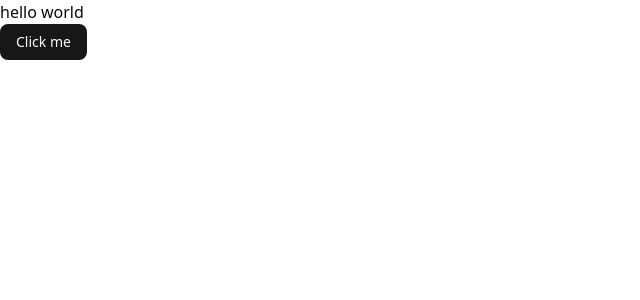
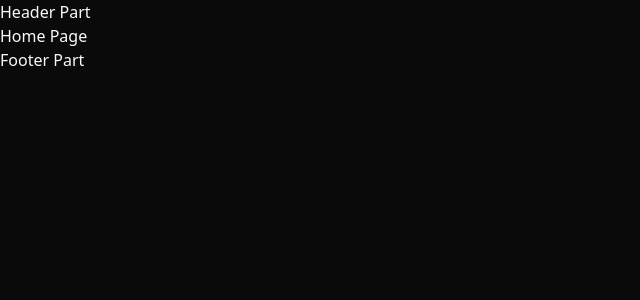
Before and after one commit to zahid-official/project-01-frontend, a React (Vite) app: page / in a window 1280 px wide. Shown: the top 300 px of the page, without its empty margins (0-640 px from the left). Built offline with nearby package versions, Linux system fonts and the light colour scheme.

Commit message:
chore: setup routing and initialize layout

```diff
--- a/index.html
+++ b/index.html
@@ -1,10 +1,10 @@
 <!doctype html>
-<html lang="en">
+<html lang="en" class="dark">
   <head>
     <meta charset="UTF-8" />
     <link rel="icon" type="image/svg+xml" href="/vite.svg" />
     <meta name="viewport" content="width=device-width, initial-scale=1.0" />
-    <title>wandora-frontend</title>
+    <title>Wandora</title>
   </head>
   <body>
     <div id="root"></div>
--- a/src/App.tsx
+++ b/src/App.tsx
@@ -1,11 +1,13 @@
-import { Button } from "./components/ui/button";
+import { Outlet } from "react-router";
+import CommonLayout from "./components/layout/CommonLayout";
 
 const App = () => {
   return (
-    <>
-      <h1>hello world</h1>
-      <Button>Click me</Button>
-    </>
+    <div>
+      <CommonLayout>
+        <Outlet />
+      </CommonLayout>
+    </div>
   );
 };
 
--- /dev/null
+++ b/src/components/layout/CommonLayout.tsx
@@ -0,0 +1,27 @@
+import type { ReactNode } from "react";
+import Navbar from "./Navbar";
+import Footer from "./Footer";
+
+interface IProps {
+  children: ReactNode;
+}
+const CommonLayout = ({ children }: IProps) => {
+  return (
+    <div>
+      {/* navbar */}
+      <nav>
+        <Navbar />
+      </nav>
+
+      {/* main */}
+      <main>{children}</main>
+
+      {/* footer */}
+      <footer>
+        <Footer></Footer>
+      </footer>
+    </div>
+  );
+};
+
+export default CommonLayout;
--- /dev/null
+++ b/src/components/layout/DashboardLayout.tsx
@@ -0,0 +1,9 @@
+const DashboardLayout = () => {
+  return (
+    <div>
+      <h1>Dashboard layout for admins</h1>
+    </div>
+  );
+};
+
+export default DashboardLayout;
--- /dev/null
+++ b/src/components/layout/Footer.tsx
@@ -0,0 +1,5 @@
+const Footer = () => {
+  return <div>Footer Part</div>;
+};
+
+export default Footer;
--- /dev/null
+++ b/src/components/layout/Navbar.tsx
@@ -0,0 +1,5 @@
+const Navbar = () => {
+  return <div>Header Part</div>;
+};
+
+export default Navbar;
--- a/src/main.tsx
+++ b/src/main.tsx
@@ -1,10 +1,11 @@
 import { StrictMode } from "react";
 import { createRoot } from "react-dom/client";
 import "./global.css";
-import App from "./App.tsx";
+import { RouterProvider } from "react-router";
+import Router from "./routes/routes";
 
 createRoot(document.getElementById("root")!).render(
   <StrictMode>
-    <App />
+    <RouterProvider router={Router}></RouterProvider>
   </StrictMode>
 );
--- /dev/null
+++ b/src/pages/about/About.tsx
@@ -0,0 +1,10 @@
+
+const About = () => {
+    return (
+        <div>
+            About Page
+        </div>
+    );
+};
+
+export default About;
--- /dev/null
+++ b/src/pages/home/Home.tsx
@@ -0,0 +1,10 @@
+
+const Home = () => {
+    return (
+        <div>
+            Home Page
+        </div>
+    );
+};
+
+export default Home;
--- /dev/null
+++ b/src/routes/routes.tsx
@@ -0,0 +1,31 @@
+import App from "@/App";
+import DashboardLayout from "@/components/layout/DashboardLayout";
+import About from "@/pages/about/About";
+import Home from "@/pages/home/Home";
+import { createBrowserRouter } from "react-router";
+
+const Router = createBrowserRouter([
+  // Common layout
+  {
+    path: "/",
+    Component: App,
+    children: [
+      {
+        index: true,
+        Component: Home,
+      },
+      {
+        path: "about",
+        Component: About,
+      },
+    ],
+  },
+
+  // Dashboard layout
+  {
+    path: "dashboard",
+    Component: DashboardLayout,
+  },
+]);
+
+export default Router;
--- a/vite.config.ts
+++ b/vite.config.ts
@@ -11,4 +11,9 @@ export default defineConfig({
       "@": path.resolve(__dirname, "./src"),
     },
   },
+
+  // Dev server configuration
+  server: {
+    port: 3000,
+  },
 });
```
